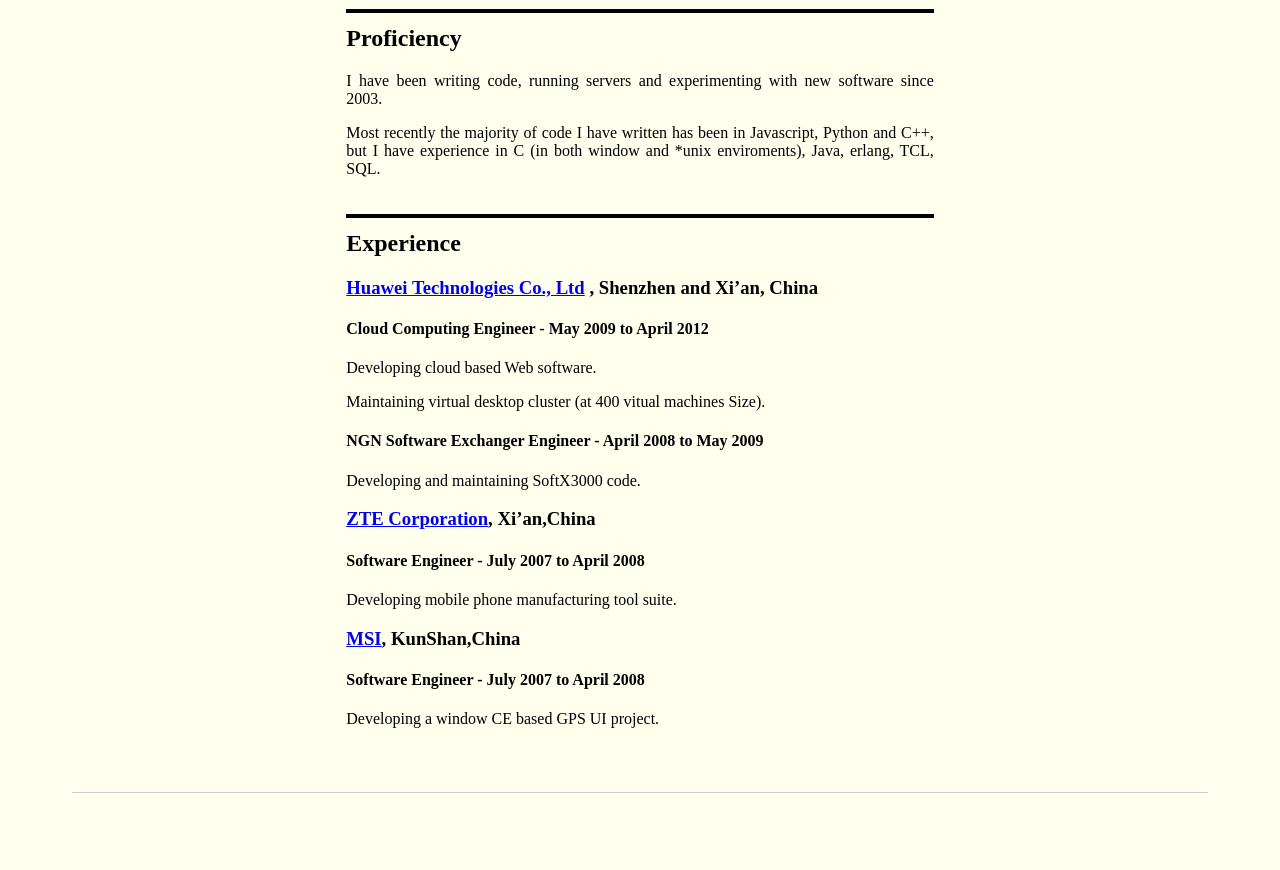
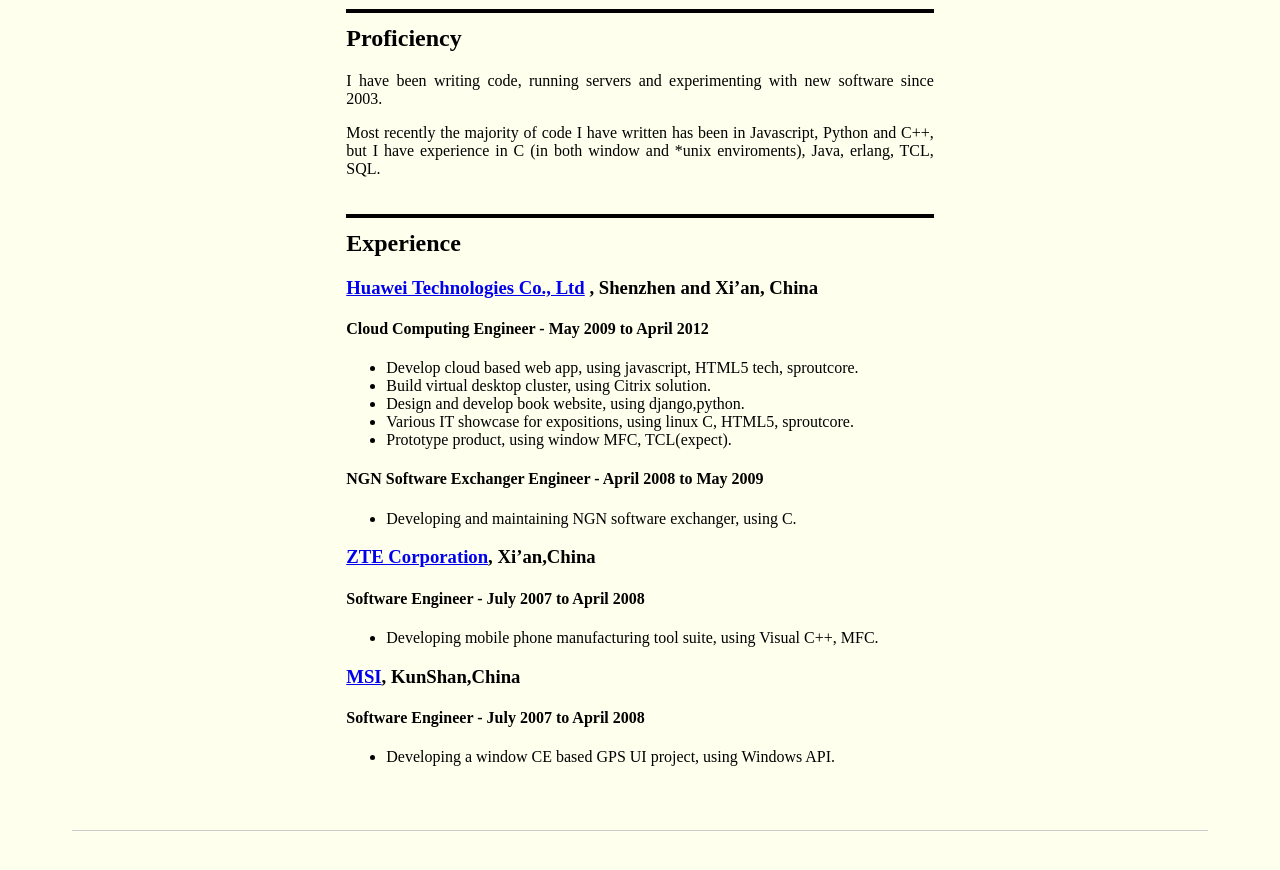
Before and after one commit to JianMeng/jianmeng.github.com, a Jekyll site: the page built from _posts/2013-01-08-Resume-EN.md, in a window 1280 px wide and 900 px high, scrolled down 705 px. Shown: the top 870 px of the window. Built offline with Jekyll 4.4.1, drawn with Linux system fonts in a browser that asks for light colours.

Commit message:
add experience

```diff
--- a/_posts/2013-01-08-Resume-EN.md
+++ b/_posts/2013-01-08-Resume-EN.md
@@ -8,8 +8,8 @@
 # Jian Meng
 
 
-* <dreammengjian@gmail.com>
-* <http://jianmeng.github.com>
+* email: <dreammengjian@gmail.com>
+* github: <http://jianmeng.github.com>
 * [linkedin](http://www.linkedin.com/pub/jian-meng/41/927/449)
 * [blog](http://jianmeng.github.com/)
 
@@ -39,22 +39,27 @@
 
 ## Experience
 
+
 ### [Huawei Technologies Co., Ltd](http://www.huawei.com) , Shenzhen and Xi'an, China
 
 #### Cloud Computing Engineer - May 2009 to April 2012
-Developing cloud based Web software.
-
-Maintaining virtual desktop cluster (at 400 vitual machines Size).
+* Develop cloud based web app, using javascript, HTML5 tech, sproutcore.
+* Build virtual desktop cluster, using Citrix solution.
+* Design and develop book website, using django,python.
+* Various IT showcase for expositions, using linux C, HTML5, sproutcore.
+* Prototype product, using window MFC, TCL(expect).
 
 #### NGN Software Exchanger Engineer - April 2008 to May 2009
-Developing and maintaining SoftX3000 code.
+* Developing and maintaining NGN software exchanger, using C.
+
 
 ### [ZTE Corporation](http://www.zte.com.cn), Xi'an,China
 
 #### Software Engineer - July 2007 to April 2008
-Developing mobile phone manufacturing tool suite.
+* Developing mobile phone manufacturing tool suite, using Visual C++, MFC.
+
 
 ### [MSI](http://www.msi.com), KunShan,China
 
 #### Software Engineer - July 2007 to April 2008
-Developing a window CE based GPS UI project.
+* Developing a window CE based GPS UI project, using Windows API.
```
